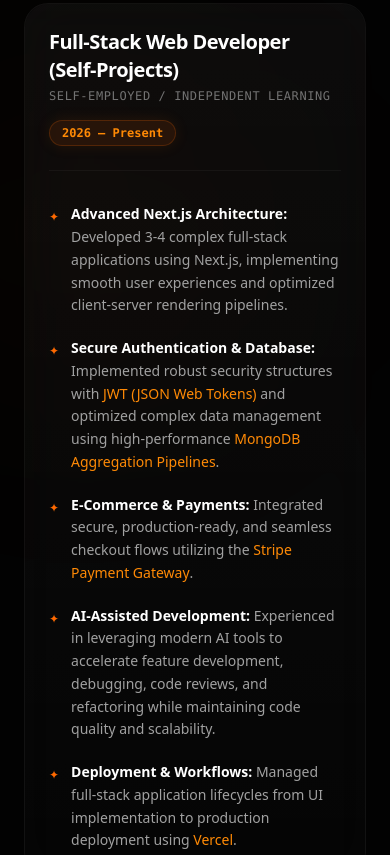
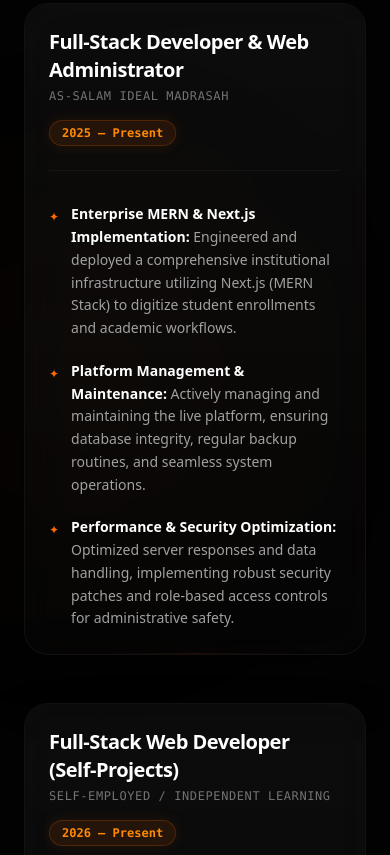
Before and after one commit to sheikh-muzammil2026/sheikh-muzammil-portfolio, a Next.js app: page / in a window 390 px wide. Shown: the part 6400-7255 px from the top of the page. Built offline with nearby package versions, Linux system fonts and the light colour scheme.

Commit message:
added new experience in  Experience.jsx

```diff
--- a/src/components/Experience.jsx
+++ b/src/components/Experience.jsx
@@ -1,17 +1,68 @@
+import React from 'react';
+
 const Experience = () => {
+  // Production-grade architecture with real-world client data
+  const experiences = [
+    {
+      id: 1,
+      role: "Full-Stack Developer & Web Administrator",
+      company: "As-Salam Ideal Madrasah",
+      duration: "2025 – Present",
+      points: [
+        {
+          title: "Enterprise MERN & Next.js Implementation",
+          text: "Engineered and deployed a comprehensive institutional infrastructure utilizing Next.js (MERN Stack) to digitize student enrollments and academic workflows."
+        },
+        {
+          title: "Platform Management & Maintenance",
+          text: "Actively managing and maintaining the live platform, ensuring database integrity, regular backup routines, and seamless system operations."
+        },
+        {
+          title: "Performance & Security Optimization",
+          text: "Optimized server responses and data handling, implementing robust security patches and role-based access controls for administrative safety."
+        }
+      ]
+    },
+    {
+      id: 2,
+      role: "Full-Stack Web Developer (Self-Projects)",
+      company: "Self-Employed / Independent Learning",
+      duration: "2026 – Present",
+      points: [
+        {
+          title: "Advanced Next.js Architecture",
+          text: "Developed multiple complex full-stack applications using Next.js, implementing smooth user experiences and optimized client-server rendering pipelines."
+        },
+        {
+          title: "Secure Authentication & Database",
+          text: "Implemented robust security structures with JWT (JSON Web Tokens) and optimized complex data management using high-performance MongoDB Aggregation Pipelines."
+        },
+        {
+          title: "E-Commerce & Payments",
+          text: "Integrated secure, production-ready, and seamless checkout flows utilizing the Stripe Payment Gateway."
+        },
+        {
+          title: "AI-Assisted Development",
+          text: "Experienced in leveraging modern AI tools to accelerate feature development, debugging, code reviews, and refactoring while maintaining code quality."
+        }
+      ]
+    }
+  ];
+
   return (
     <section
       id="experience"
       className="py-24 px-6 bg-[#030303] text-[#ededed] relative overflow-hidden"
     >
+      {/* Ambient background decoration for premium aesthetics */}
       <div className="absolute top-1/4 right-1/3 w-[350px] h-[350px] bg-orange-500/[0.03] blur-[130px] rounded-full pointer-events-none" />
 
       <div className="max-w-6xl mx-auto relative z-10">
+        {/* Section Heading Definition */}
         <div className="mb-14 space-y-1 text-center md:text-left">
           <div className="flex items-center justify-center md:justify-start gap-2 text-xs font-mono tracking-[0.2em] text-orange-500 uppercase">
             <span>●</span> Journey & Track
           </div>
-
           <h2 className="text-4xl font-black text-white tracking-tight">
             Professional{" "}
             <span className="text-transparent bg-clip-text bg-gradient-to-r from-orange-500 to-amber-500 drop-shadow-[0_0_15px_rgba(249,115,22,0.2)]">
@@ -20,115 +71,52 @@ const Experience = () => {
           </h2>
         </div>
 
-        <div className="relative bg-white/[0.01] border border-white/[0.05] backdrop-blur-xl rounded-3xl p-6 md:p-10 shadow-[0_30px_60px_-15px_rgba(0,0,0,0.6)] hover:border-orange-500/30 transition-all duration-500 group">
+        {/* Timeline Stack Wrapper */}
+        <div className="space-y-12">
+          {experiences.map((exp) => (
+            <div
+              key={exp.id}
+              className="relative bg-white/[0.01] border border-white/[0.05] backdrop-blur-xl rounded-3xl p-6 md:p-10 shadow-[0_30px_60px_-15px_rgba(0,0,0,0.6)] hover:border-orange-500/30 transition-all duration-500 group"
+            >
+              {/* Premium glassmorphism gradient line effect */}
               <div className="absolute inset-0 bg-gradient-to-b from-white/[0.03] to-transparent rounded-3xl pointer-events-none" />
 
+              {/* Card Meta Content Header */}
               <div className="mb-8 border-b border-white/[0.04] pb-6 flex flex-col md:flex-row justify-between items-start md:items-center gap-4 relative z-10">
                 <div>
                   <h3 className="text-xl md:text-2xl font-bold text-white tracking-tight group-hover:text-orange-400 transition-colors duration-300">
-                Full-Stack Web Developer (Self-Projects)
+                    {exp.role}
                   </h3>
-
                   <p className="text-xs font-mono text-neutral-500 mt-1 uppercase tracking-wider">
-                Self-Employed / Independent Learning
+                    {exp.company}
                   </p>
                 </div>
-
-            <span className="text-xs font-mono bg-orange-500/10 text-orange-400 px-3 py-1 rounded-full border border-orange-500/20 shadow-[0_0_15px_rgba(249,115,22,0.1)] font-semibold">
-              2026 – Present
+                <span className="text-xs font-mono bg-orange-500/10 text-orange-400 px-3 py-1 rounded-full border border-orange-500/20 shadow-[0_0_15px_rgba(249,115,22,0.1)] font-semibold whitespace-nowrap">
+                  {exp.duration}
                 </span>
               </div>
 
+              {/* Dynamic Task Points Renderer */}
               <ul className="space-y-5 relative z-10 text-neutral-400 text-sm md:text-base leading-relaxed">
-            <li className="flex items-start gap-3 group/item">
+                {exp.points.map((point, idx) => (
+                  <li key={idx} className="flex items-start gap-3 group/item">
                     <span className="text-orange-500 mt-1.5 text-xs shrink-0 transition-transform duration-300 group-hover/item:scale-125">
                       ✦
                     </span>
-
                     <p>
                       <strong className="text-white font-semibold">
-                  Advanced Next.js Architecture:
+                        {point.title}:
                       </strong>{" "}
-                Developed 3-4 complex full-stack applications using Next.js,
-                implementing smooth user experiences and optimized client-server
-                rendering pipelines.
+                      {point.text}
                     </p>
                   </li>
-
-            <li className="flex items-start gap-3 group/item">
-              <span className="text-orange-500 mt-1.5 text-xs shrink-0 transition-transform duration-300 group-hover/item:scale-125">
-                ✦
-              </span>
-
-              <p>
-                <strong className="text-white font-semibold">
-                  Secure Authentication & Database:
-                </strong>{" "}
-                Implemented robust security structures with{" "}
-                <strong className="text-orange-400 font-medium">
-                  JWT (JSON Web Tokens)
-                </strong>{" "}
-                and optimized complex data management using high-performance{" "}
-                <strong className="text-orange-400 font-medium">
-                  MongoDB Aggregation Pipelines
-                </strong>
-                .
-              </p>
-            </li>
-
-            <li className="flex items-start gap-3 group/item">
-              <span className="text-orange-500 mt-1.5 text-xs shrink-0 transition-transform duration-300 group-hover/item:scale-125">
-                ✦
-              </span>
-
-              <p>
-                <strong className="text-white font-semibold">
-                  E-Commerce & Payments:
-                </strong>{" "}
-                Integrated secure, production-ready, and seamless checkout flows
-                utilizing the{" "}
-                <strong className="text-orange-400 font-medium">
-                  Stripe Payment Gateway
-                </strong>
-                .
-              </p>
-            </li>
-
-            <li className="flex items-start gap-3 group/item">
-              <span className="text-orange-500 mt-1.5 text-xs shrink-0 transition-transform duration-300 group-hover/item:scale-125">
-                ✦
-              </span>
-
-              <p>
-                <strong className="text-white font-semibold">
-                  AI-Assisted Development:
-                </strong>{" "}
-                Experienced in leveraging modern AI tools to accelerate feature
-                development, debugging, code reviews, and refactoring while
-                maintaining code quality and scalability.
-              </p>
-            </li>
-
-            <li className="flex items-start gap-3 group/item">
-              <span className="text-orange-500 mt-1.5 text-xs shrink-0 transition-transform duration-300 group-hover/item:scale-125">
-                ✦
-              </span>
-
-              <p>
-                <strong className="text-white font-semibold">
-                  Deployment & Workflows:
-                </strong>{" "}
-                Managed full-stack application lifecycles from UI implementation
-                to production deployment using{" "}
-                <strong className="text-orange-400 font-medium">
-                  Vercel
-                </strong>
-                .
-              </p>
-            </li>
+                ))}
               </ul>
 
+              {/* Animated edge glow highlight accent line */}
               <div className="absolute bottom-0 left-16 right-16 h-[1px] bg-gradient-to-r from-transparent via-orange-500/10 to-transparent group-hover:via-orange-500/40 transition-all duration-700" />
+            </div>
+          ))}
         </div>
       </div>
     </section>
```
Lines whose indentation alone changed are shown as unchanged.
